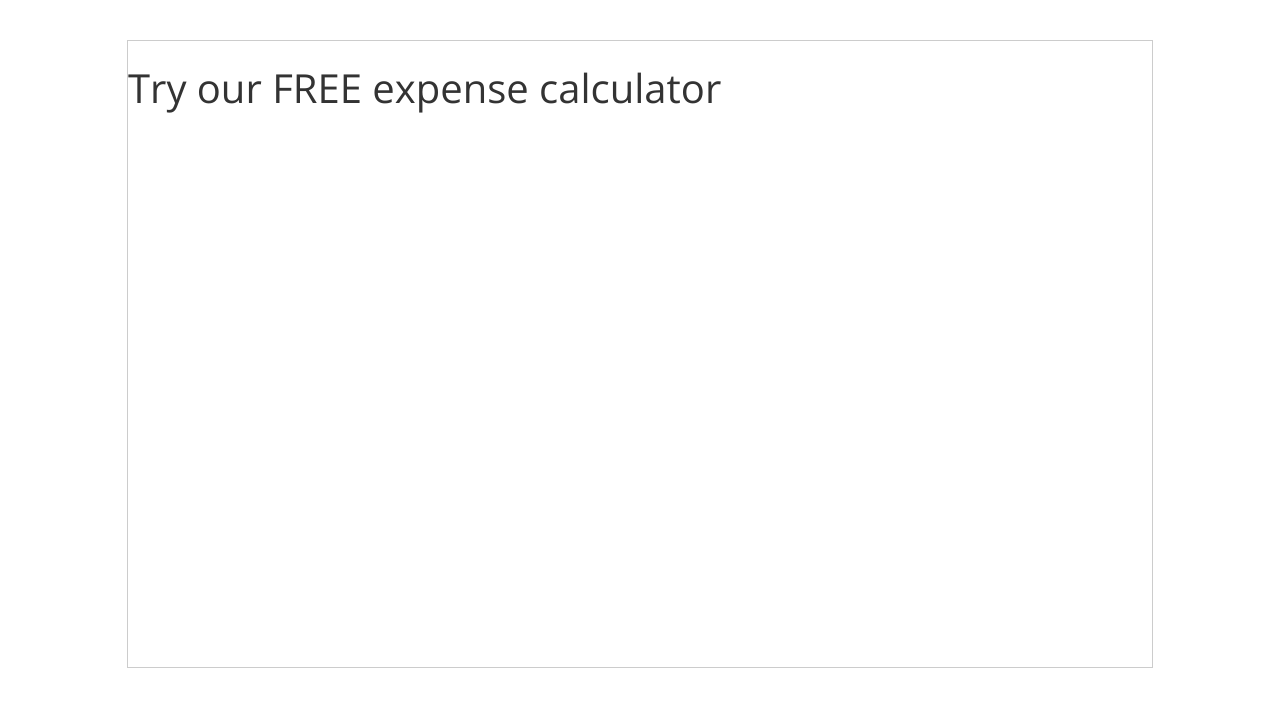
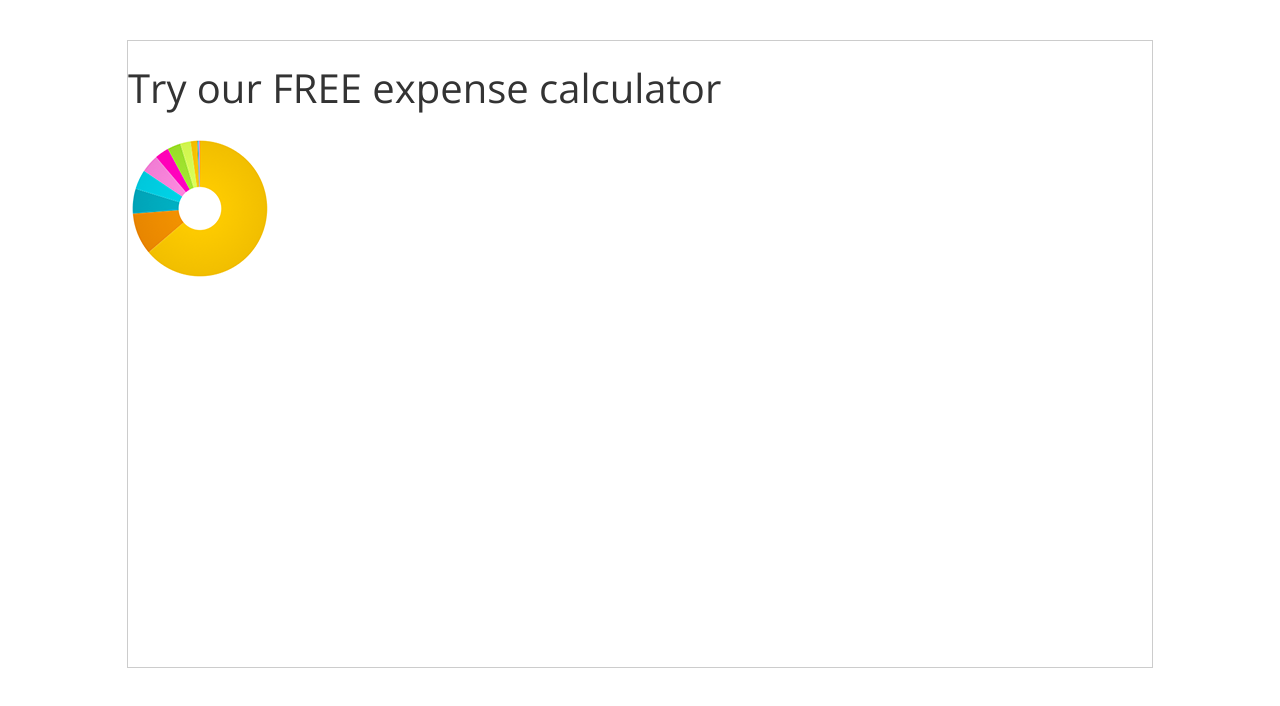
Before and after one commit to jeffreysbrother/budgetcalculator, a plain HTML site: page index.html in a window 1280 px wide. Drawn offline with nearby package versions, Linux system fonts and the light colour scheme.

Commit message:
added png to html

```diff
--- a/index.html
+++ b/index.html
@@ -5,9 +5,11 @@
 <link href="https://fonts.googleapis.com/css?family=Open+Sans:400,300,600,700" rel="stylesheet" type="text/css">
 <link href="includes/styles.css" rel="stylesheet" type="text/css">
 </head>
+
 <body>
 <div class="qbcalc">
 <h1>Try our FREE expense calculator</h1>
+<img src="includes/chart.png">
 </div>
 <!--
 <script type="text/javascript" src="includes/jquery-1.7.2.min.js"></script>
```
